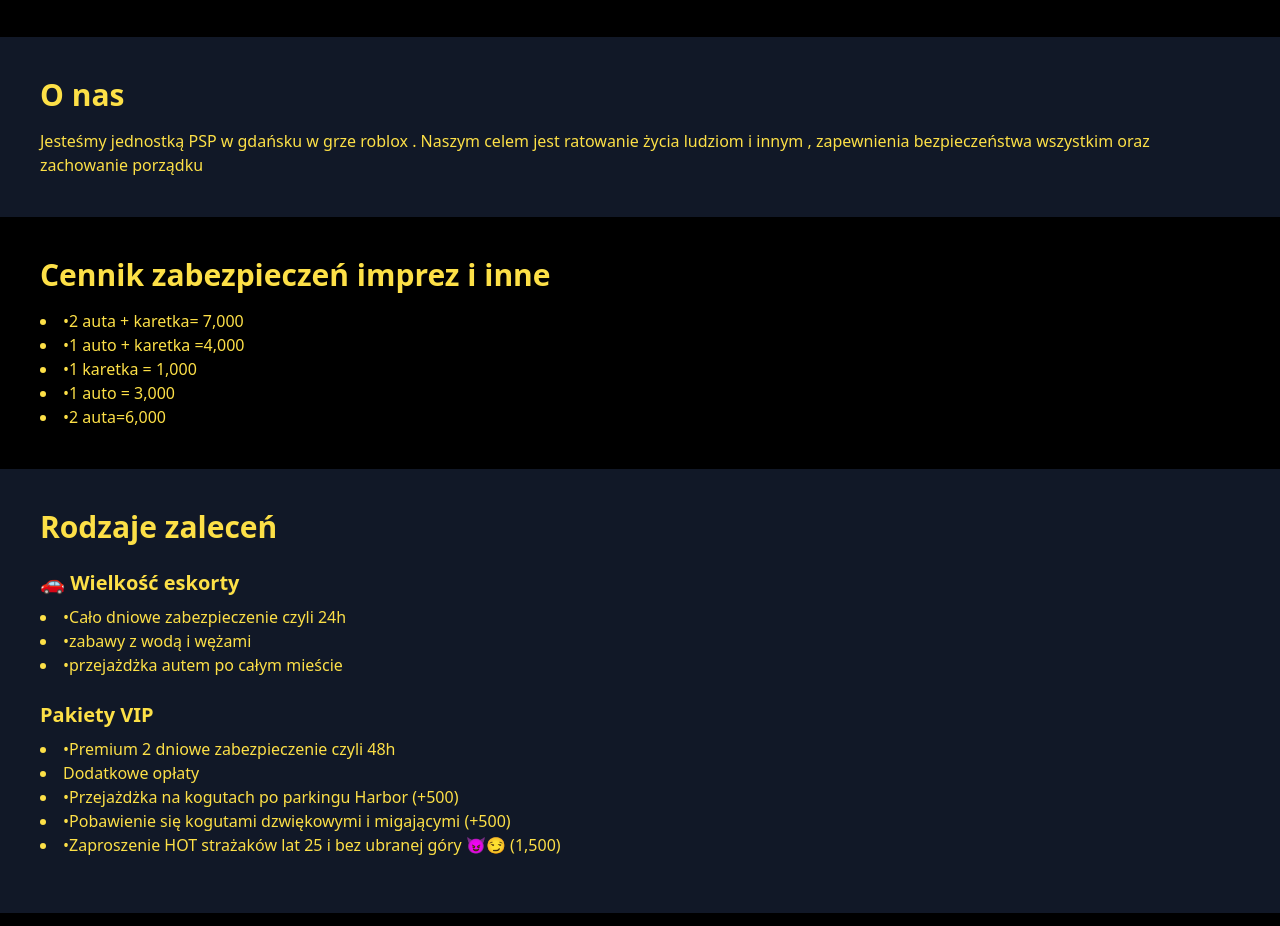
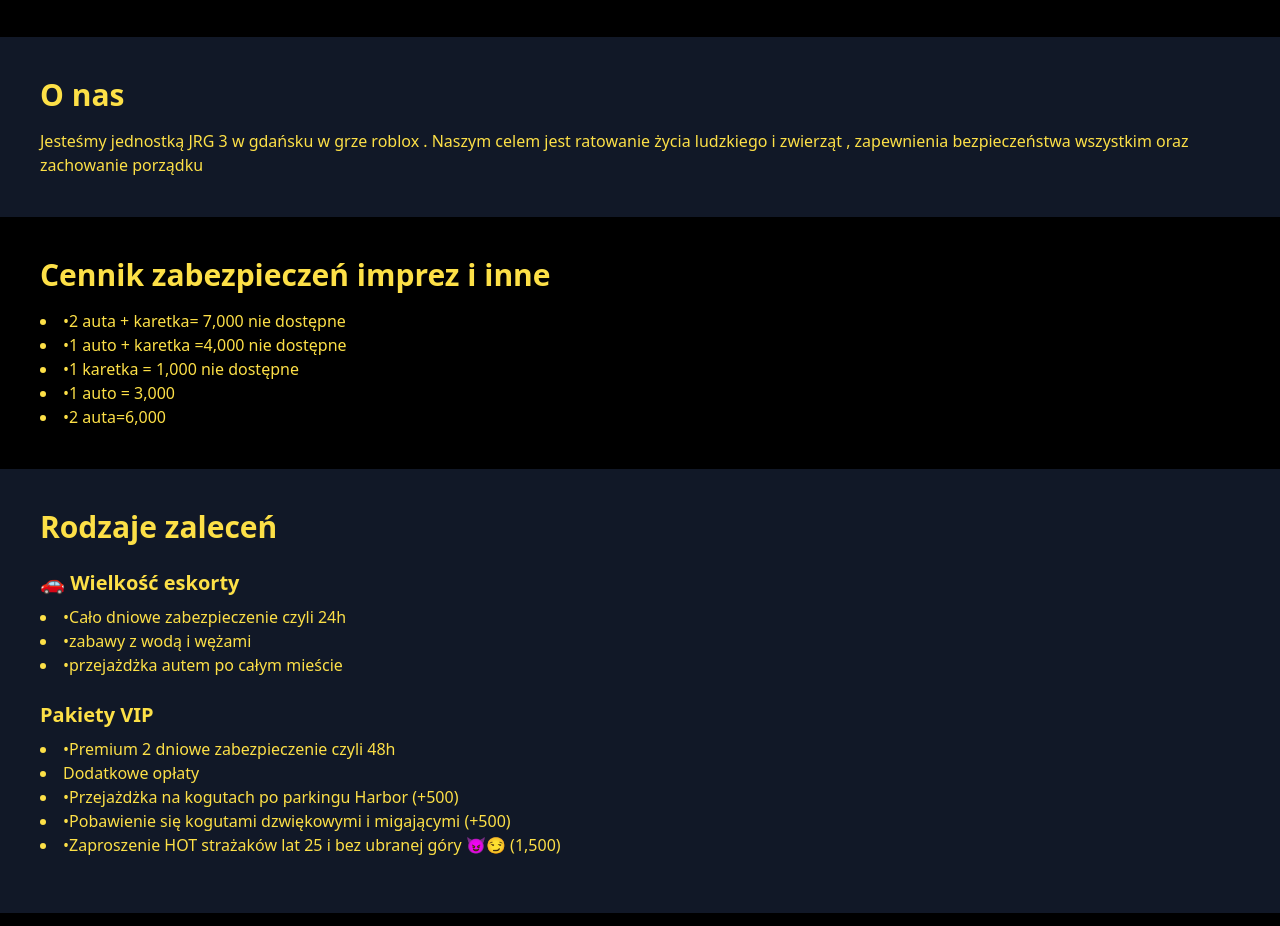
Before and after one commit to diabel777/straz-pozarna-miasteczko, a plain HTML site: page index.html in a window 1280 px wide. Shown: the part 860-1786 px from the top of the page. Drawn offline with nearby package versions, Linux system fonts and the light colour scheme.

Commit message:
Update index.html

```diff
--- a/index.html
+++ b/index.html
@@ -30,15 +30,15 @@
 
     <section id="about" class="p-10 bg-gray-900">
         <h2 class="text-3xl font-semibold mb-4">O nas</h2>
-        <p>Jesteśmy jednostką PSP w gdańsku w grze roblox . Naszym celem jest ratowanie życia ludziom i innym , zapewnienia bezpieczeństwa wszystkim oraz  zachowanie porządku</p>
+        <p>Jesteśmy jednostką JRG 3  w gdańsku w grze roblox . Naszym celem jest ratowanie życia ludzkiego i zwierząt , zapewnienia bezpieczeństwa wszystkim oraz  zachowanie porządku </p>
     </section>
 
     <section id="services" class="p-10 bg-black">
         <h2 class="text-3xl font-semibold mb-4">Cennik zabezpieczeń imprez i inne</h2>
         <ul class="list-disc list-inside">
-            <li>•2 auta + karetka= 7,000</li>
-            <li>•1 auto + karetka =4,000</li>
-            <li>•1 karetka = 1,000</li>
+            <li>•2 auta + karetka= 7,000 nie dostępne </li>
+            <li>•1 auto + karetka =4,000 nie dostępne</li>
+            <li>•1 karetka = 1,000 nie dostępne</li>
             <li>•1 auto = 3,000</li>
             <li>•2 auta=6,000</li>
         </ul>
```
